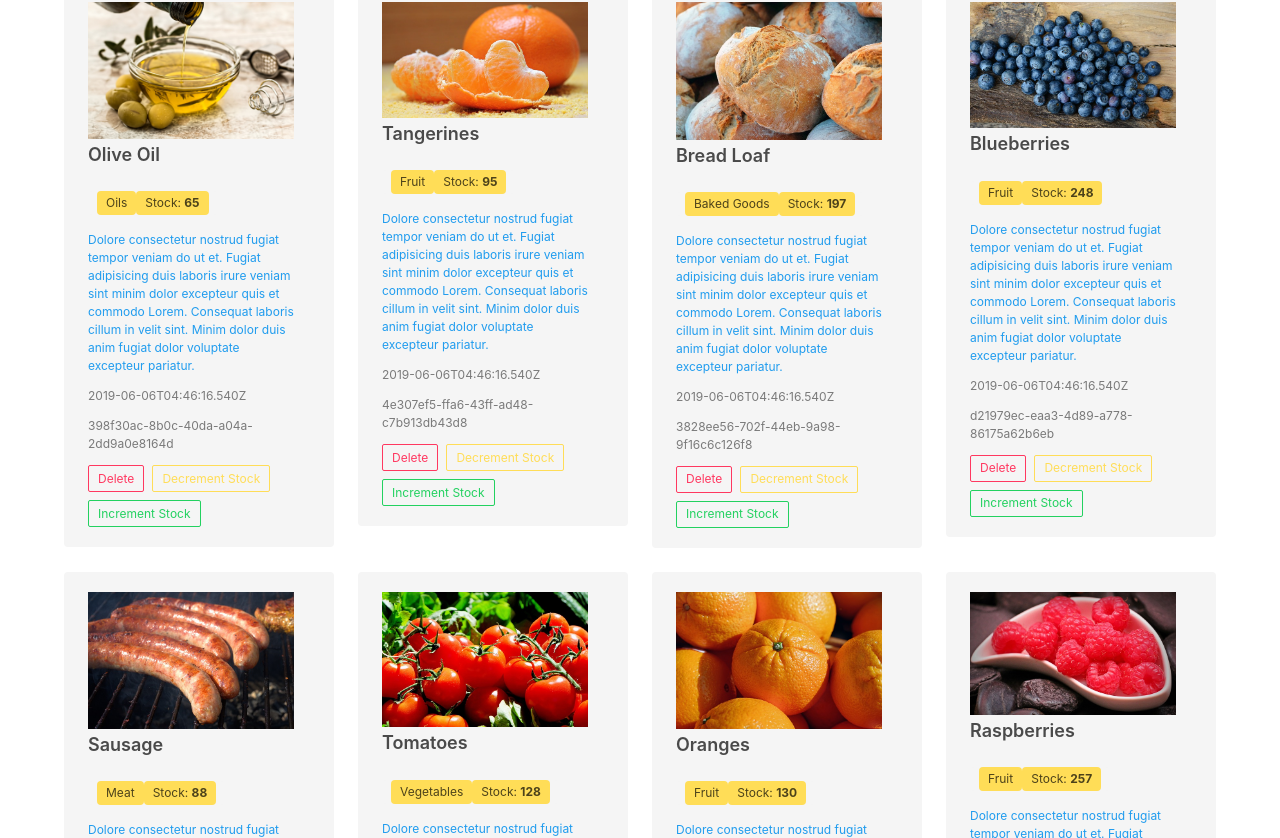
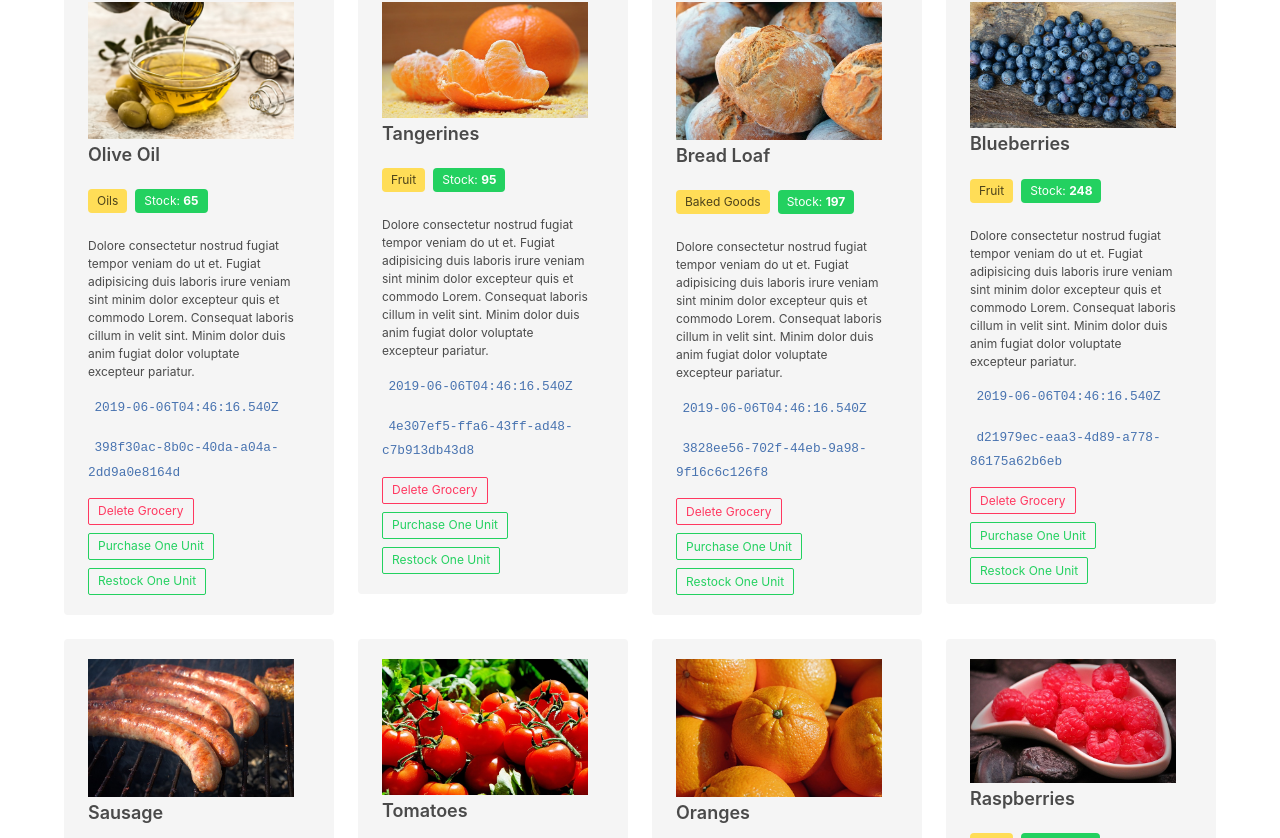
Before and after one commit to danielc92/react-grocery-app, a React (Create React App) app: page /#/ in a window 1280 px wide. Shown: the part 1082-1920 px from the top of the page. Built offline with nearby package versions, Linux system fonts and the light colour scheme.

Commit message:
Formatting changes

```diff
--- a/src/GroceryDetail.js
+++ b/src/GroceryDetail.js
@@ -24,17 +24,17 @@ export default class GroceryDetail extends Component {
             <div className="content">
                 <img src={'./images/' + this.props.item.image_name}></img>
                 <h5 className="title">{this.props.item.name}</h5>
-                <p className="tag">
+                <p className="tags">
                 <span className="tag is-small is-warning">{this.props.item.category}</span>
-                <span className="tag is-small is-warning">Stock:&nbsp;   <strong> {this.props.item.stock}</strong></span>
+                <span className="tag is-small is-success">Stock:&nbsp;   <strong> {this.props.item.stock}</strong></span>
                 </p>
-                <p className="has-text-info help">{this.props.item.description}</p>
-                <p className="has-text-grey help">{this.props.item.last_updated}</p>
-                <p className="has-text-grey help">{this.props.item.uuid}</p>
+                <p className="help">{this.props.item.description}</p>
+                <p><code style={{ backgroundColor:'transparent', fontSize: '0.8rem', color: '#4873b0' }}>{this.props.item.last_updated}</code></p>
+                <p><code style={{ backgroundColor:'transparent', fontSize: '0.8rem', color: '#4873b0' }}>{this.props.item.uuid}</code></p>
                 <p className="buttons">
-                    <button onClick={this.props.deleteGrocery.bind(this, this.props.item.uuid)} className="button is-outlined is-danger is-small">Delete</button>
-                    <button onClick={this.props.modifyStock.bind(this, this.props.item.uuid, -1)} className="button is-outlined is-warning is-small">Decrement Stock</button>
-                    <button onClick={this.props.modifyStock.bind(this, this.props.item.uuid, 1)} className="button is-outlined is-success is-small">Increment Stock</button>
+                    <button onClick={this.props.deleteGrocery.bind(this, this.props.item.uuid)} className="button is-outlined is-danger is-small">Delete Grocery</button>
+                    <button onClick={this.props.modifyStock.bind(this, this.props.item.uuid, -1)} className="button is-outlined is-success is-small">Purchase One Unit</button>
+                    <button onClick={this.props.modifyStock.bind(this, this.props.item.uuid, 1)} className="button is-outlined is-success is-small">Restock One Unit</button>
                 </p>
             </div>
         </div>
```
